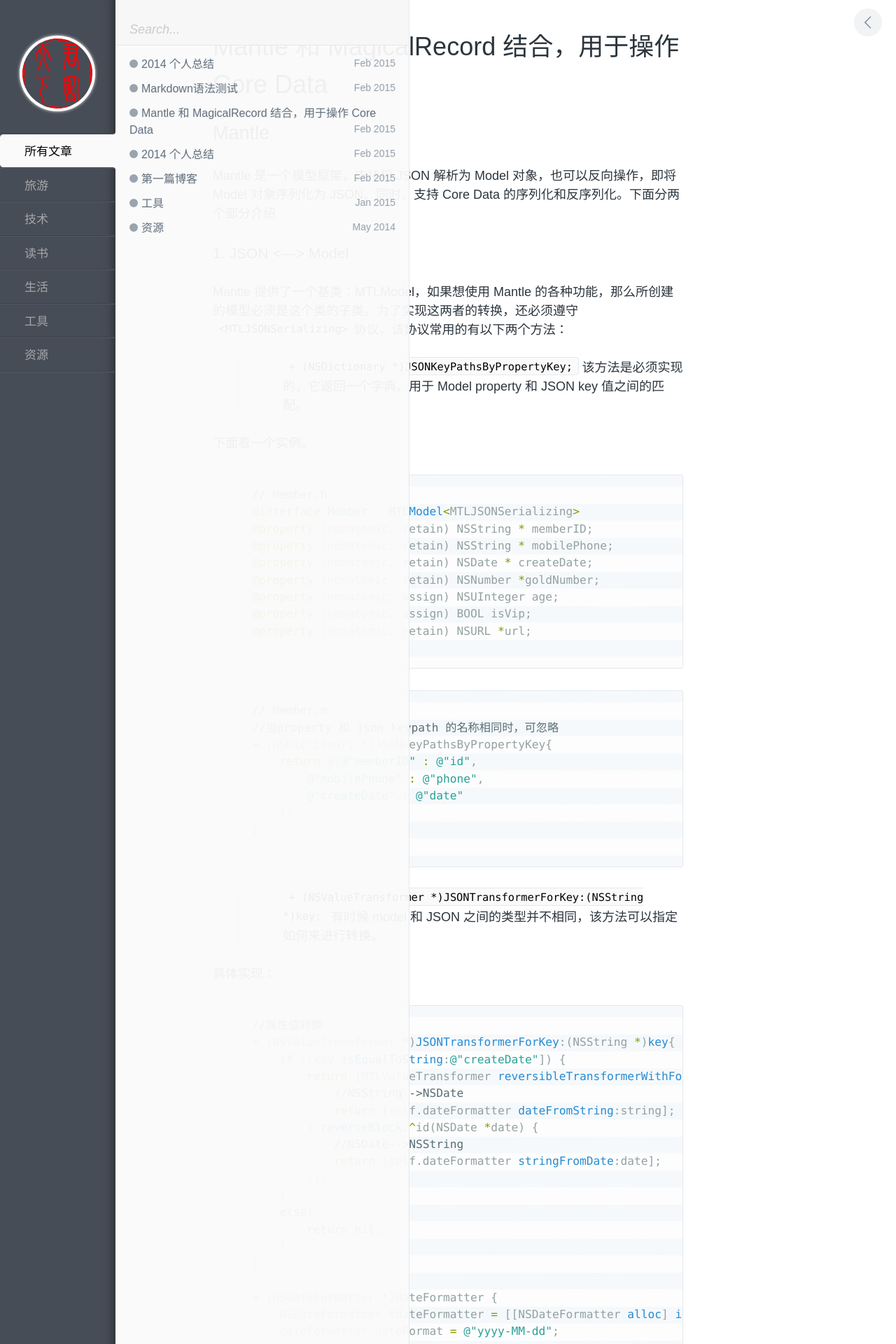
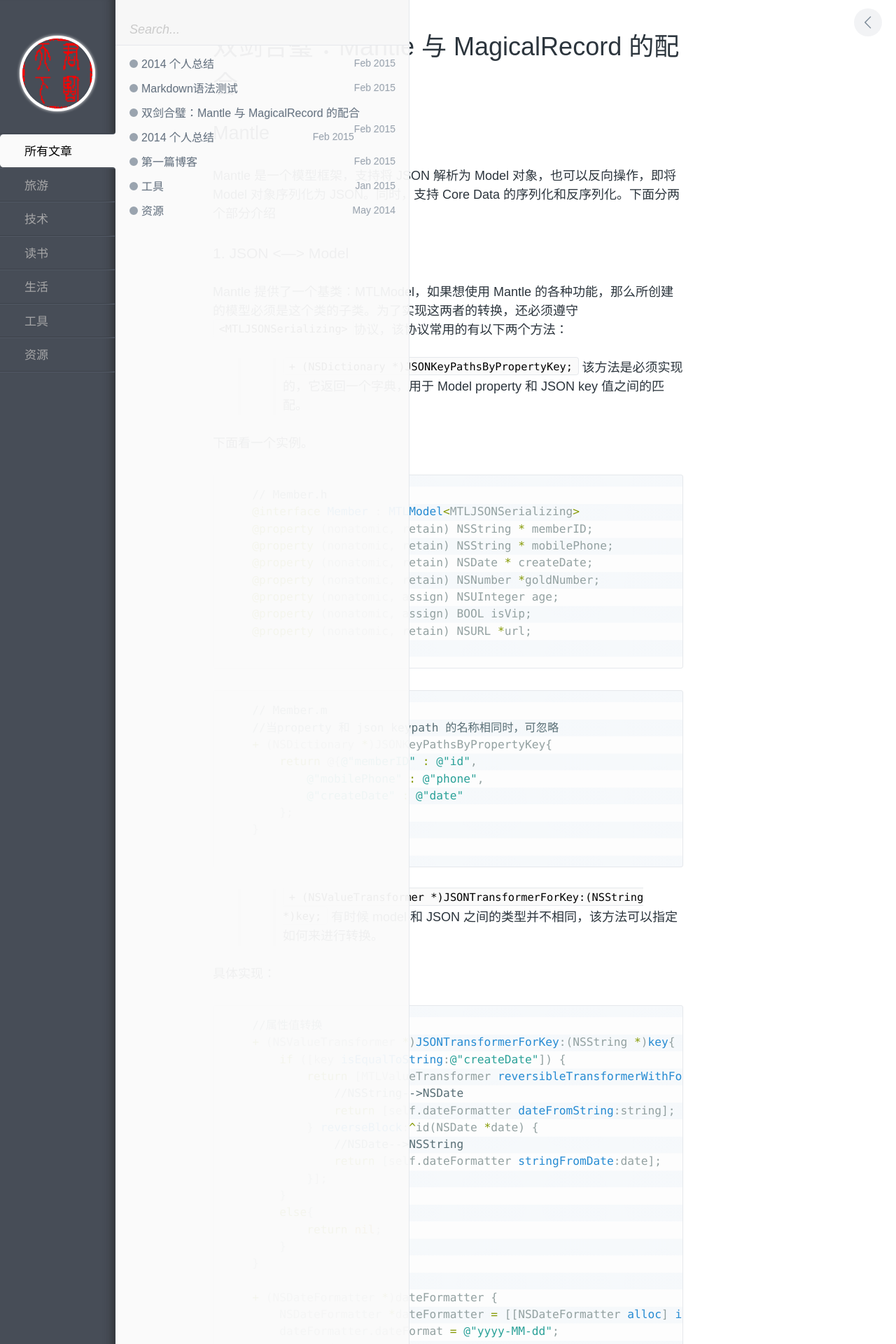
Before and after one commit to kingstal/kingstal.github.io, a Jekyll site: the page built from _posts/2015-02-09-tech-iOS-Mantle-MagicalRecord.md, in a window 1280 px wide. Shown: the top 1920 px of the page at 70% size. Built offline with Jekyll 4.4.1, drawn with Linux system fonts in a browser that asks for light colours; comment, search, counter and statistics services are not loaded.

Commit message:
Update 2015-02-09-tech-iOS-Mantle-MagicalRecord.md

```diff
--- a/_posts/2015-02-09-tech-iOS-Mantle-MagicalRecord.md
+++ b/_posts/2015-02-09-tech-iOS-Mantle-MagicalRecord.md
@@ -1,11 +1,12 @@
 ---
 layout: post
-title: Mantle 和 MagicalRecord 结合，用于操作 Core Data
+title: 双剑合璧：Mantle 与 MagicalRecord 的配合
 category: 技术
 tags: JSON,Mantle,MagicalRecord,Core Data
 keywords: JSON,Mantle,MagicalRecord,Core Data
 description: Mantle 用于 JSON 和 Model 之间的转换，而 MagicalRecord 则方便将转换后的 Model 用于 Core Data 操作
 ---
+
 
 # Mantle
 Mantle 是一个模型框架，支持将 JSON 解析为 Model 对象，也可以反向操作，即将 Model 对象序列化为 JSON。同时，支持 Core  Data 的序列化和反序列化。下面分两个部分介绍
```
